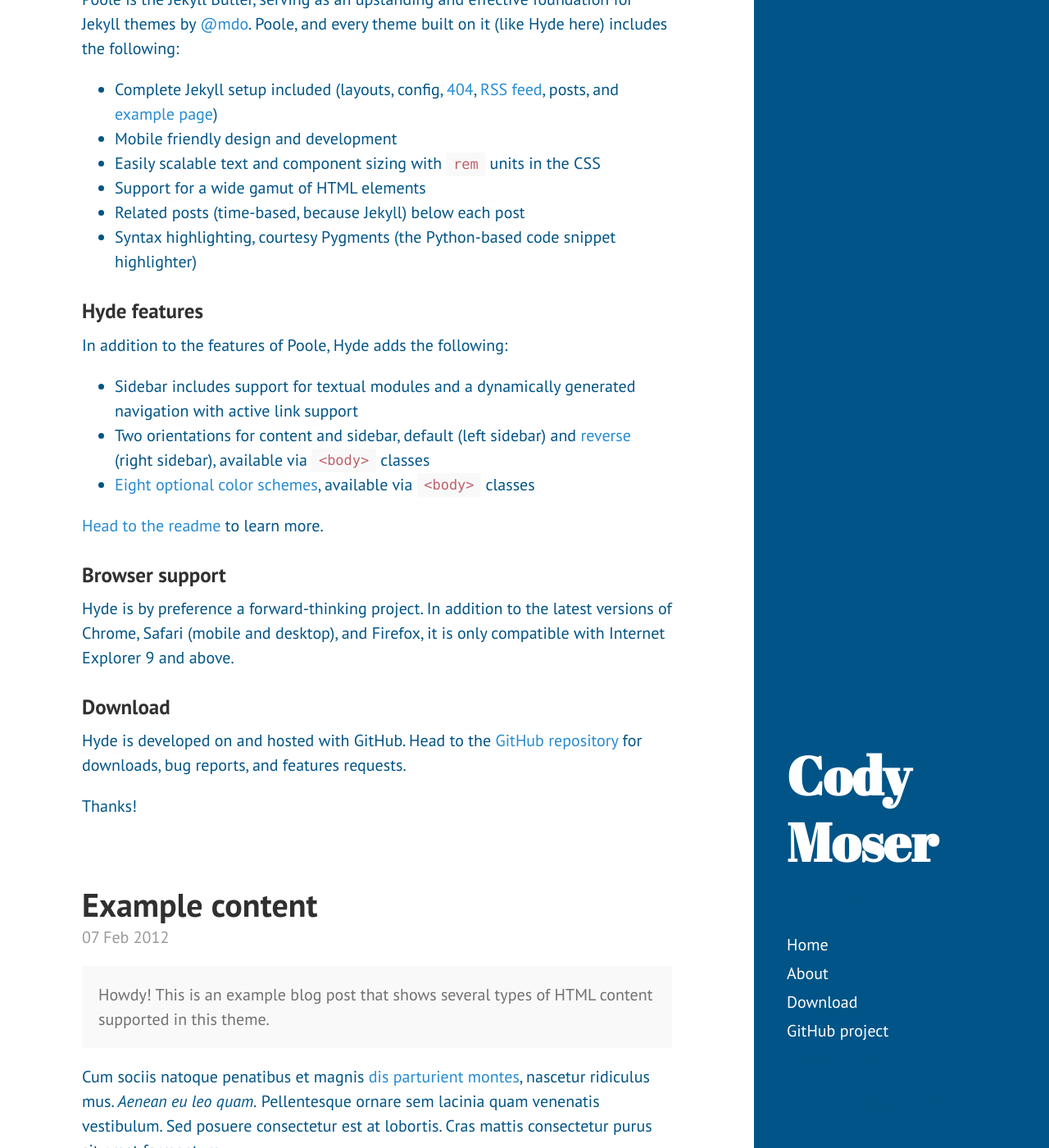
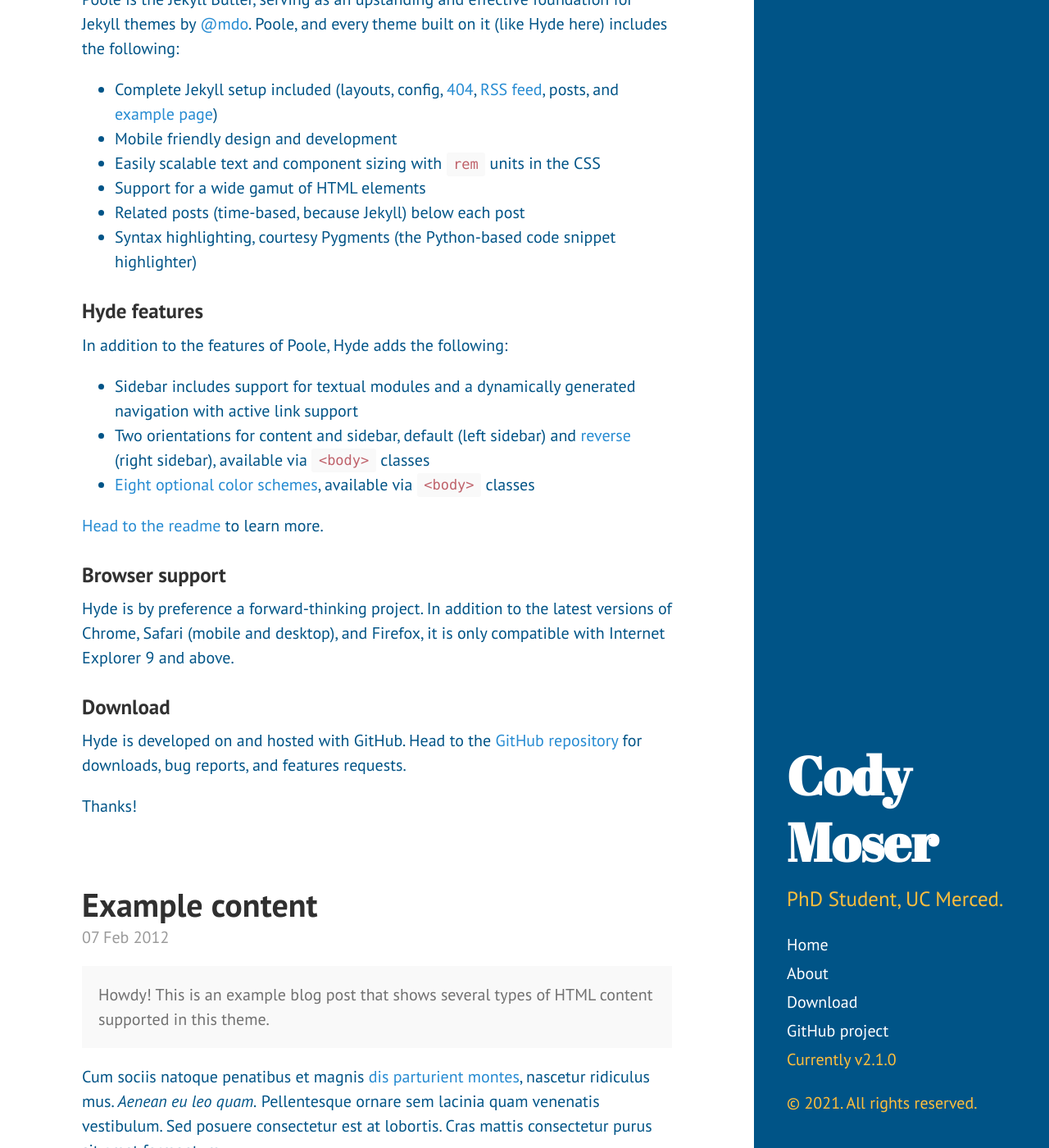
Before and after one commit to cmoserj/culturologies, a Jekyll site: the page built from index.html, in a window 1280 px wide and 1400 px high, scrolled down 327 px. Shown: the whole window at 82% size. Built offline with Jekyll 4.4.1, drawn with Linux system fonts in a browser that asks for light colours; the list of posts is cut into pages by our own code.

Commit message:
Update header color

```diff
--- a/public/css/hyde.css
+++ b/public/css/hyde.css
@@ -56,7 +56,7 @@
 .sidebar {
   text-align: center;
   padding: 2rem 1rem;
-  color: rgb(0,84,135);
+  color: rgb(255,191,60);
   background-color: #005487;
 }
 @media (min-width: 48em) {
```
